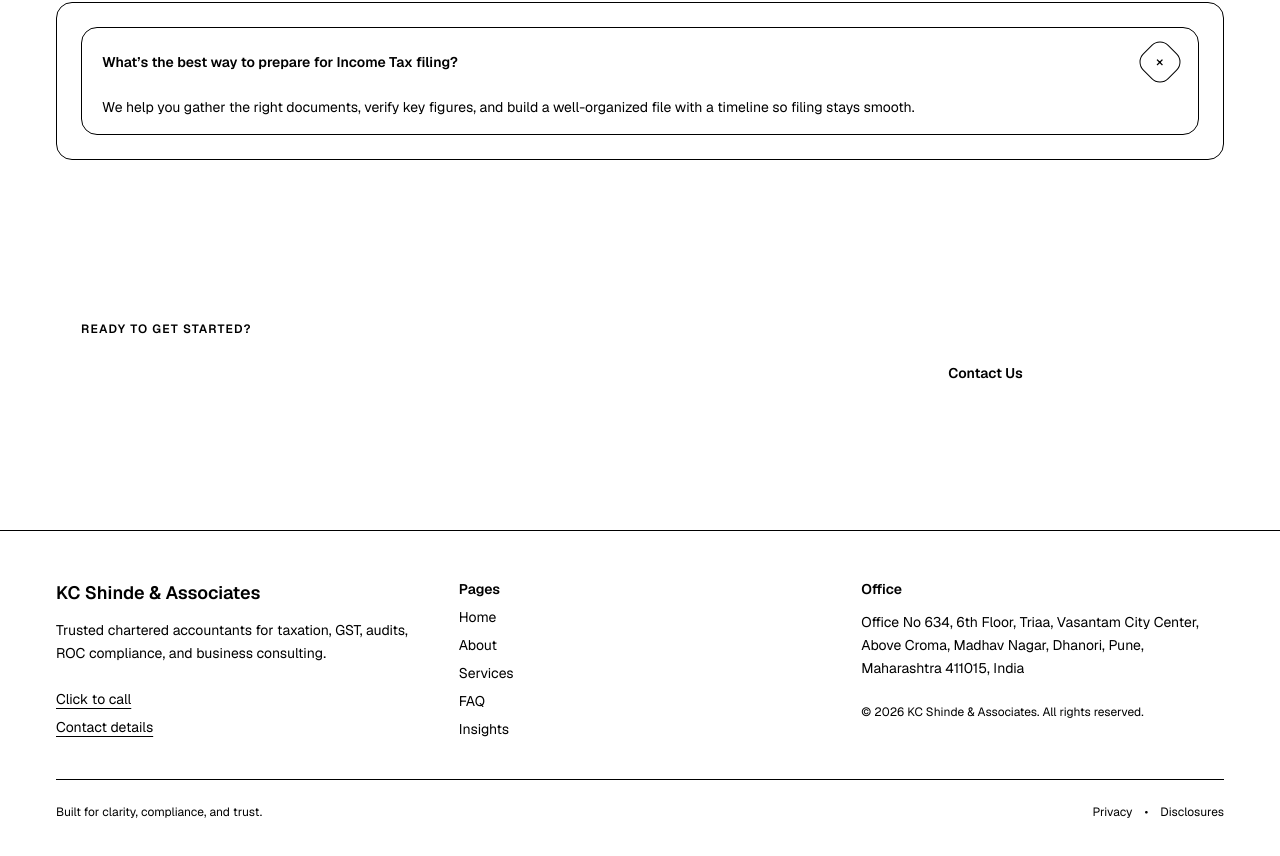
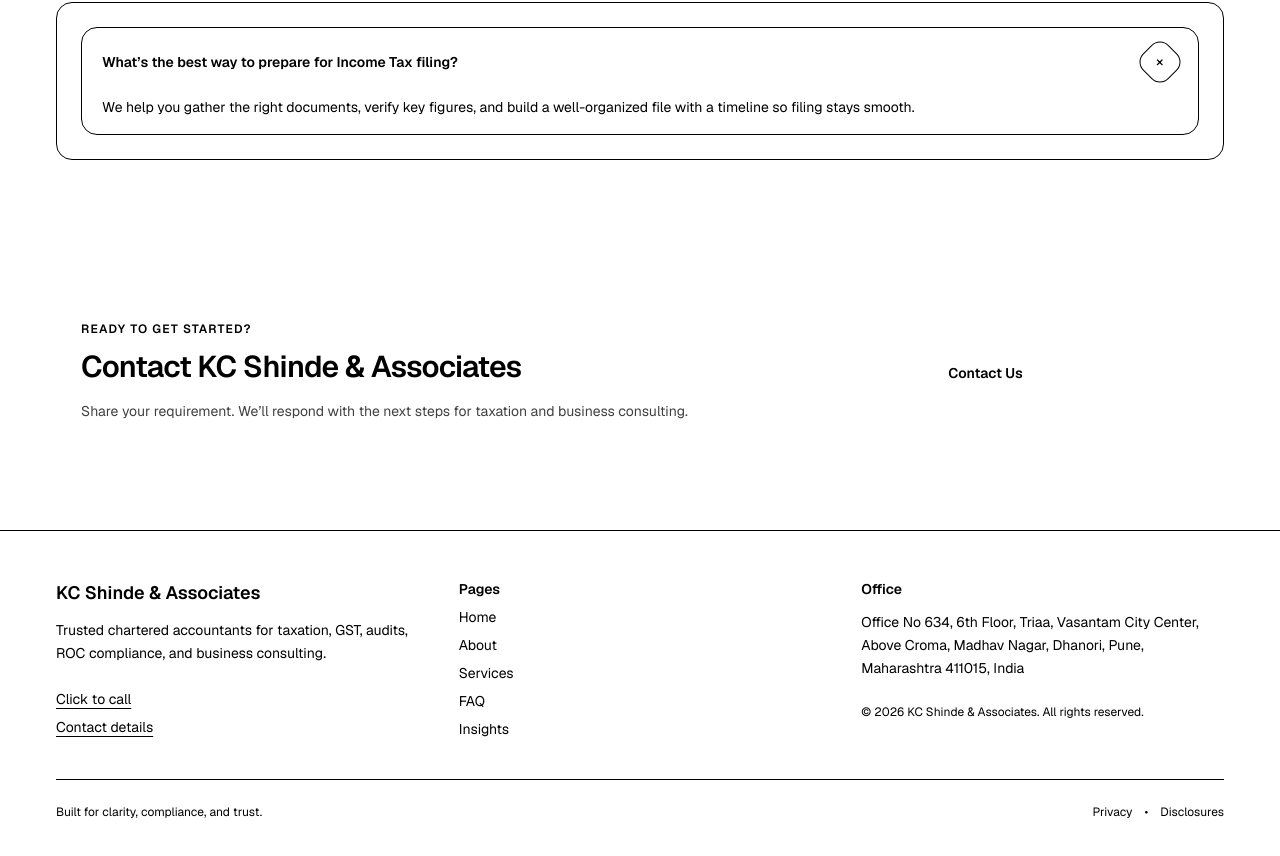
Before and after one commit to Aaryan1128/KCS1, a Next.js app: page / in a window 1280 px wide. Shown: the part 2446-3302 px from the top of the page. Built offline with nearby package versions, Linux system fonts and the light colour scheme.

Commit message:
Home section text to black

```diff
--- a/src/app/page.tsx
+++ b/src/app/page.tsx
@@ -42,10 +42,10 @@
                   <div className="text-xs font-semibold uppercase tracking-widest text-gold-300">
                     Ready to get started?
                   </div>
-                  <h2 className="mt-3 text-3xl font-semibold tracking-tight text-white">
+                  <h2 className="mt-3 text-3xl font-semibold tracking-tight text-black">
                     Contact KC Shinde & Associates
                   </h2>
-                  <p className="mt-3 max-w-2xl text-sm leading-7 text-white/75">
+                  <p className="mt-3 max-w-2xl text-sm leading-7 text-black/75">
                     Share your requirement. We’ll respond with the next steps for
                     taxation and business consulting.
                   </p>
```
